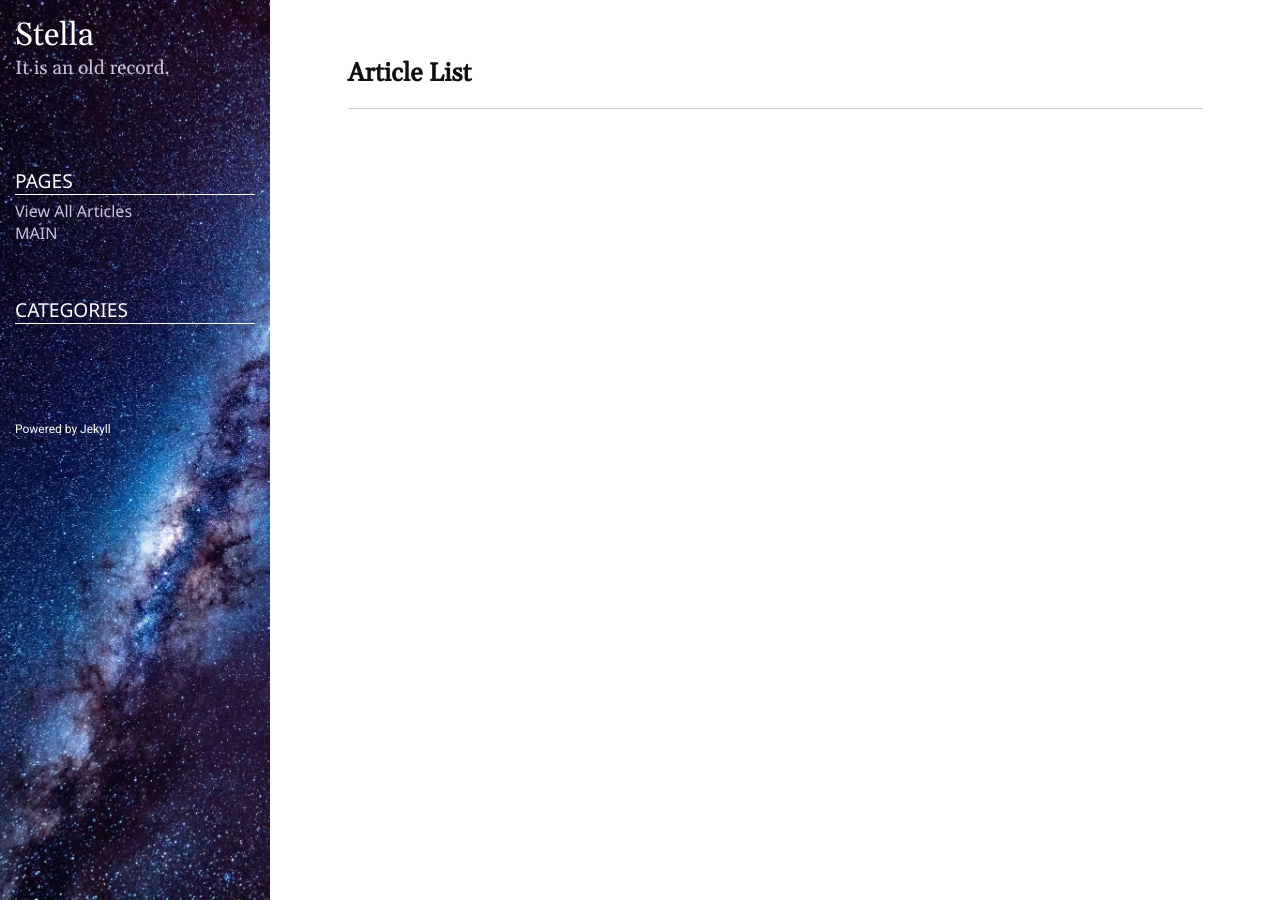
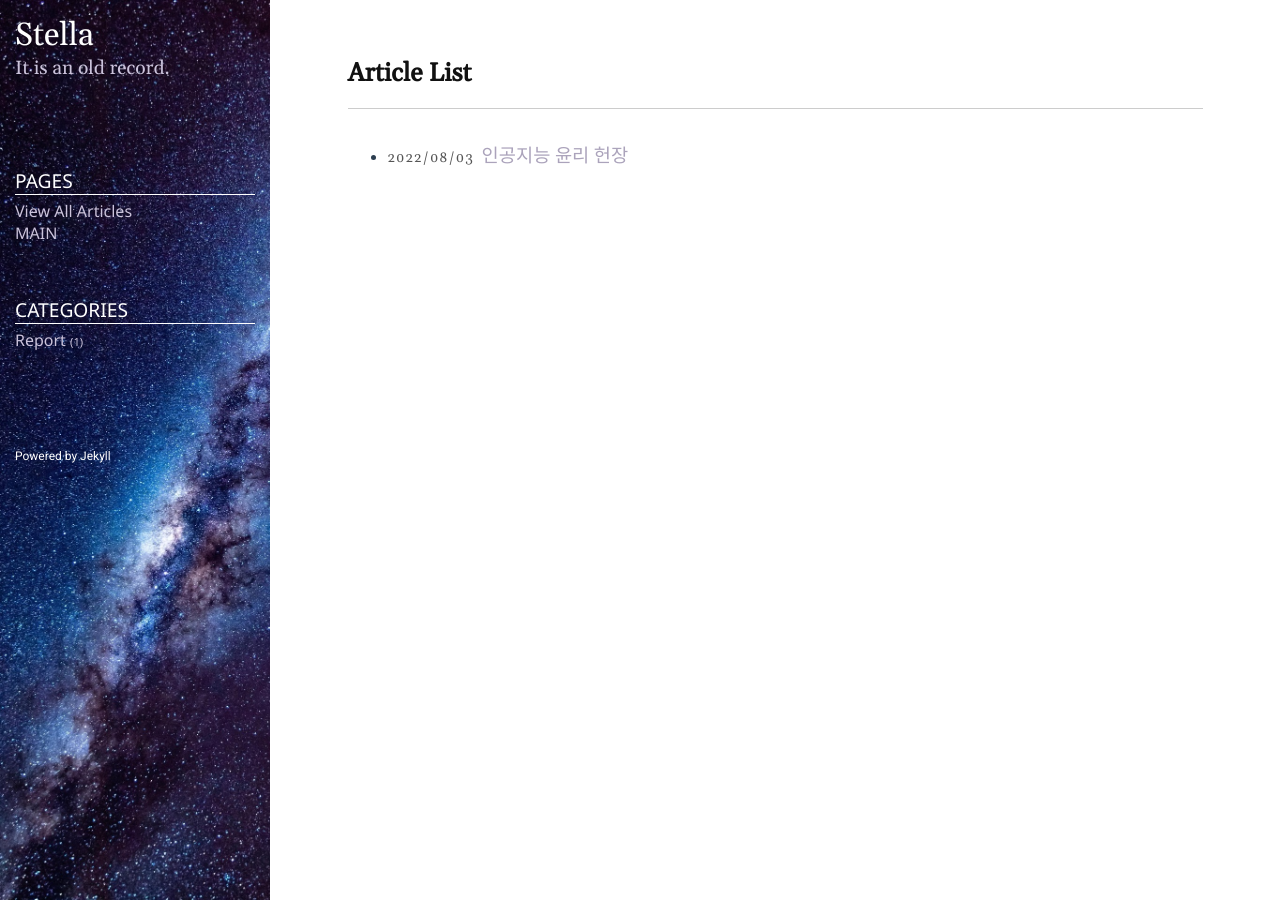
Before and after one commit to stella-blue/stella-blue.github.io, a Jekyll site: the page built from articles.md, in a window 1280 px wide. Built offline with Jekyll 4.4.1, drawn with Linux system fonts in a browser that asks for light colours; some of the changed lines change nothing that is shown.

Commit message:
add file

```diff
--- /dev/null
+++ b/_posts/0000-00-00-something.markdown
@@ -0,0 +1,35 @@
+---
+layout: post
+title: 인공지능 윤리 헌장
+date: 2022-08-03
+category: Report
+---
+참조: <a href="https://iaae.ai/aicharter">링크 1</a> <br>
+참조 2: <a href="https://zdnet.co.kr/view/?no=20201223105913">링크 2</a> <br>
+<br>
+<p style="color:#999;">너의 지식은 살리아크의 강에서 퍼올린 일부에 불과할지니, <br>
+샘물이 비가 되고 비가 온 세상을 적시듯 널리 이롭게 하라는 것이 진실된 신의 뜻일지어다. <br> </p>
+
+1. 기술 운용 시 다른 인간에게 해를 끼치지 않을 것.
+
+2. 기술 운용 시 인간의 권리를 보장할 것.
+
+3. 기술을 이용하는 모든 상황에서 다양성이 존중받고, 차별받는 사람은 발생하지 않도록 할 것.
+
+4. 기술은 어디까지나 모든 인류의 공공의 이익을 위해서 사용할 것.
+
+5. 기술의 개발과 이용에 있어 사회에 협력적일 것.
+
+6. 필요한 데이터는 윤리적으로 관리할 것.
+
+7. 발생할 수 있는 위험을 사전에 방지하고 안전을 보장하며, 기술을 제대로 제어할 수 있을 것.
+
+8. 만약 사고가 발생했을 경우, 책임의 주체를 명확히 하고 제대로 책임을 질 것.
+
+9. 타인의 사생활과 개인정보가 오용되는 경우가 없도록 할 것.
+
+10. 기술이 관여하는 모든 경우에 대해, 이용 목적 및 개발 목적 등을 숨기지 않고 합리적인 설명을 명시할 것.
+
+<p style="color:#999;">굳건한 결의는 왜곡된 악의가 되지 않고, <br>
+정의를 향한 부르짖음은 공허한 외침이 되지 않도록, <br>
+신의 발치 아래서 맹세하라. </p>
--- a/public/css/style.css
+++ b/public/css/style.css
@@ -55,7 +55,7 @@ body {
 
 a {
 	text-decoration: none;
-	color: #6cacbd;
+	color: #aba3bb;
 	background-color: transparent;
 }
 
@@ -157,7 +157,7 @@ a.nav-item:hover { color: #faf6f0; }
 .post-link {
 	margin-left: 10px;
 	font-size: 110%;
-	color: #5c5075;
+	color: #aba3bb;
 }
 
 #contact-list li .fa,
```
